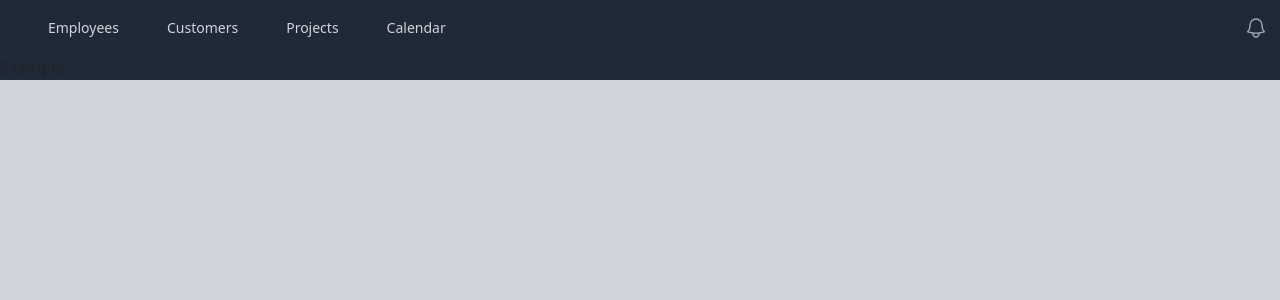
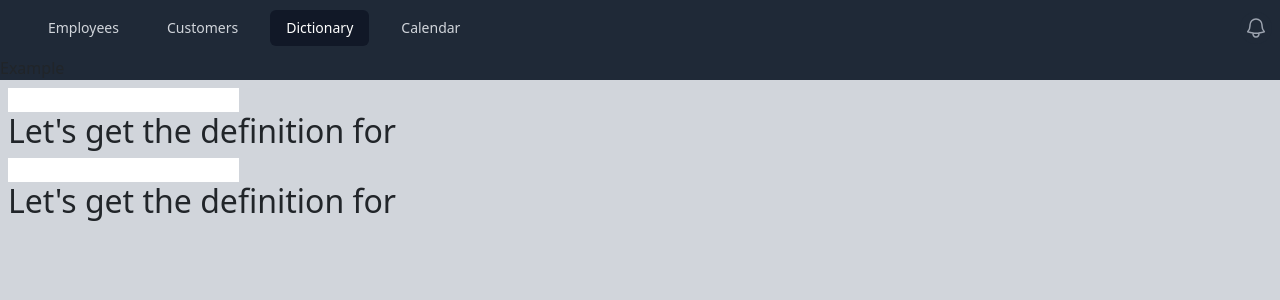
Before and after one commit to SoloSharew12345/react, a React (Create React App) app: page /dictionary in a window 1280 px wide. Shown: the top 300 px of the page. Built offline with nearby package versions, Linux system fonts and the light colour scheme.

Commit message:
basic useEffect Practice

```diff
--- a/src/App.js
+++ b/src/App.js
@@ -9,7 +9,7 @@
 import Employees from './pages/Employees';
 import {BrowserRouter,Routes,Route} from 'react-router-dom';
 import Customers from './pages/Customers';
-
+import Dictionary from './components/Dictionary';
 
 function App() {
   return (
@@ -18,7 +18,7 @@
       <Header>
       <Routes>
          <Route path="/Employees" element={<Employees/>} />
-
+         <Route path="/dictionary" element={<Dictionary/>} />
          <Route path= "/Customers" element={<Customers/>} />
       </Routes>
       </Header>
--- /dev/null
+++ b/src/components/Dictionary.js
@@ -0,0 +1,36 @@
+import {useState,useEffect} from 'react';
+
+export default function Dictionary(){
+
+  const [word, setWord] = useState('');
+  const [word2,setWord2] = useState('');
+
+useEffect( () => {
+    console.log('State Updated ' + word);
+}, [word]);
+
+useEffect( () => {
+    console.log('State Updated ' +  word2);
+}, [word2]);
+
+//no dependency array --> for any state change
+//empty dependency array --> execute once
+//passing in data --> only execute when those state variables are changed
+  return (
+    <>
+         <input type="text" onChange={(e) => {
+            setWord(e.target.value);
+
+         }}
+        />
+         <h2>Let's get the definition for {word} </h2>
+
+         <input type="text" onChange={(e) => {
+            setWord2(e.target.value);
+
+         }}
+        />
+         <h2>Let's get the definition for {word2} </h2>
+    </>
+  );
+}
--- a/src/components/Header.js
+++ b/src/components/Header.js
@@ -6,7 +6,7 @@
 const navigation = [
   { name: 'Employees', href: '/Employees'},
   { name: 'Customers', href: '/Customers'},
-  { name: 'Projects', href: '/other' },
+  { name: 'Dictionary', href: '/dictionary' },
   { name: 'Calendar', href: '/other2' },
 ]
 
--- a/src/index.js
+++ b/src/index.js
@@ -6,7 +6,8 @@
 
 const root = ReactDOM.createRoot(document.getElementById('root'));
 root.render(
-  <React.StrictMode>
+<React.StrictMode>
     <App />
-  </React.StrictMode>
+</React.StrictMode>
+
 );
```
